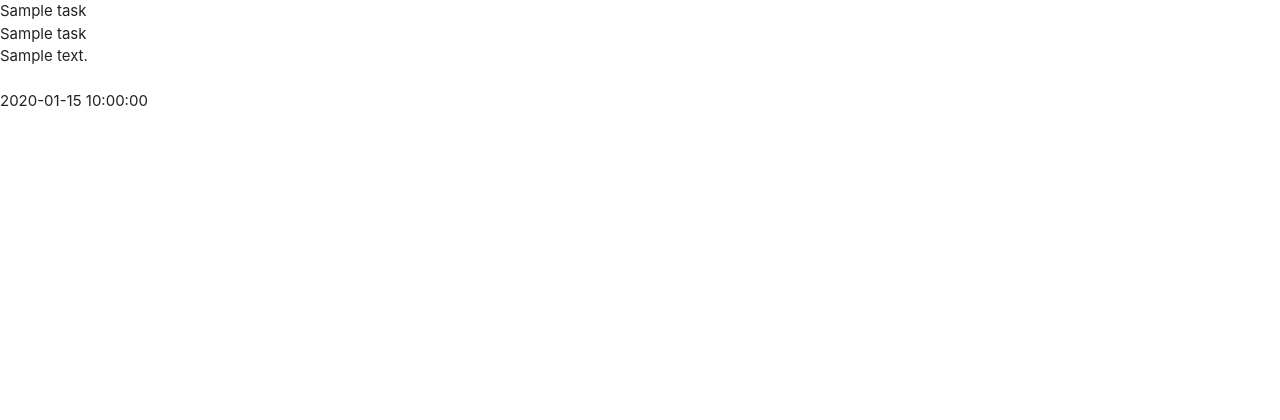
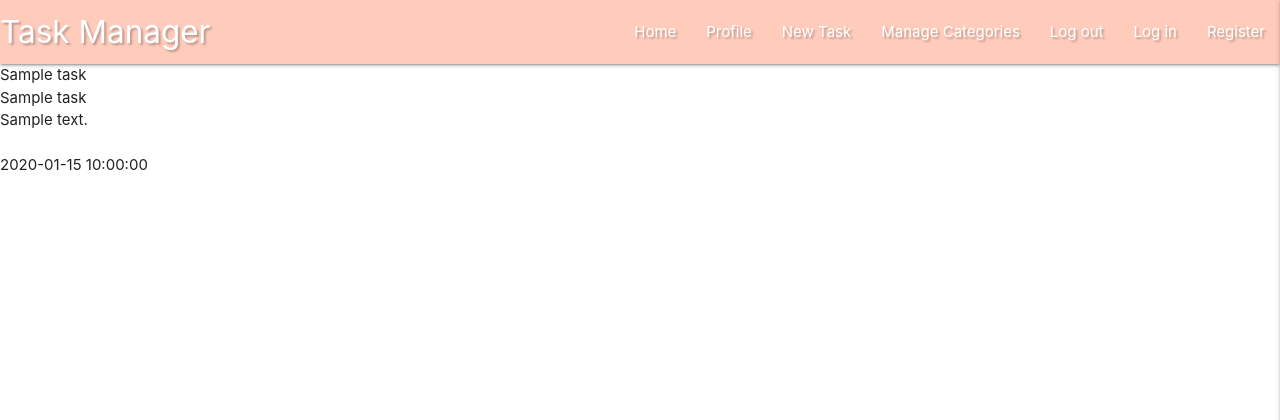
Before and after one commit to jameskelly33/task_manager_app, a Flask app: page / in a window 1280 px wide. Shown: the top 420 px of the page. Run offline with Flask 2, Linux system fonts and the light colour scheme; a database or web service that is not in the repository returns one stand-in record (values such as "Sample title"); some libraries are stand-ins or nearby versions.

Commit message:
Add navbar

```diff
--- a/static/css/style.css
+++ b/static/css/style.css
@@ -0,0 +1,3 @@
+.text-shadow{
+    text-shadow: 2px 2px 2px rgba(0,0,0,0.25);
+}
--- a/static/js/script.js
+++ b/static/js/script.js
@@ -0,0 +1,3 @@
+$(document).ready(function(){
+    $('.sidenav').sidenav({edge: "right"});
+  });
--- a/templates/base.html
+++ b/templates/base.html
@@ -14,6 +14,36 @@
     <title>Task Manager</title>
 </head>
 <body>
+   <header>
+
+    <nav>
+        <div class="nav-wrapper nav-extended text-shadow #ffccbc deep-orange lighten-4">
+          <a href="{{ url_for('get_tasks') }}" class="brand-logo">Task Manager</a>
+          <a href="#" data-target="mobile-demo" class="sidenav-trigger right"><i class="fas fa-bars"></i></a>
+          <ul class="right hide-on-med-and-down">
+            <li><a href="{{ url_for('get_tasks') }}">Home</a></li>
+            <li><a href="#">Profile</a></li>
+            <li><a href="#">New Task</a></li>
+            <li><a href="#">Manage Categories</a></li>
+            <li><a href="#">Log out</a></li>
+            <li><a href="#">Log in</a></li>
+            <li><a href="#">Register</a></li>
+          </ul>
+        </div>
+      </nav>
+
+      <ul class="sidenav" id="mobile-demo">
+        <li> <h4 class = "center-align light-blue-text text-darken-4"></h4></li>
+            <li><a href="{{ url_for('get_tasks') }}">Home</a></li>
+            <li><a href="#">Profile</a></li>
+            <li><a href="#">New Task</a></li>
+            <li><a href="#">Manage Categories</a></li>
+            <li><a href="#">Log out</a></li>
+            <li><a href="#">Log in</a></li>
+            <li><a href="#">Register</a></li>
+      </ul>
+   </header>
+
 
     {% block content %}
     {% endblock %}
```
